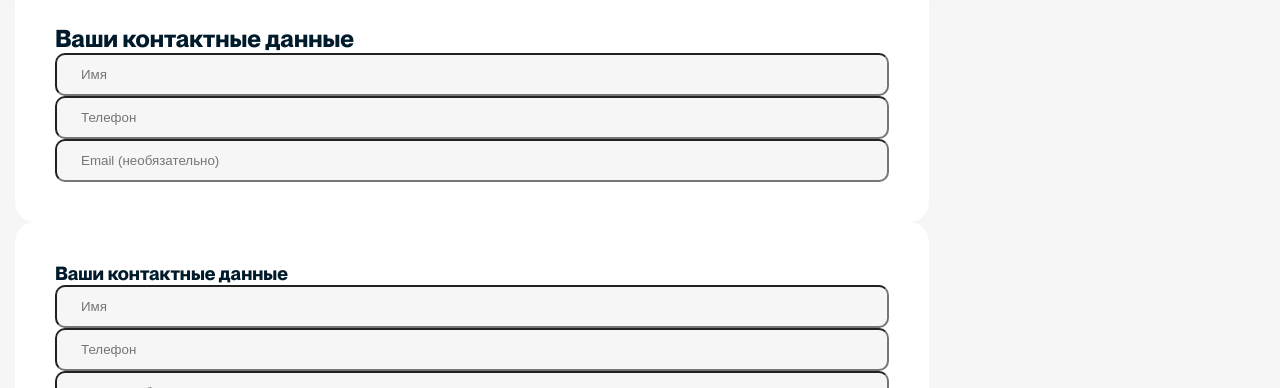
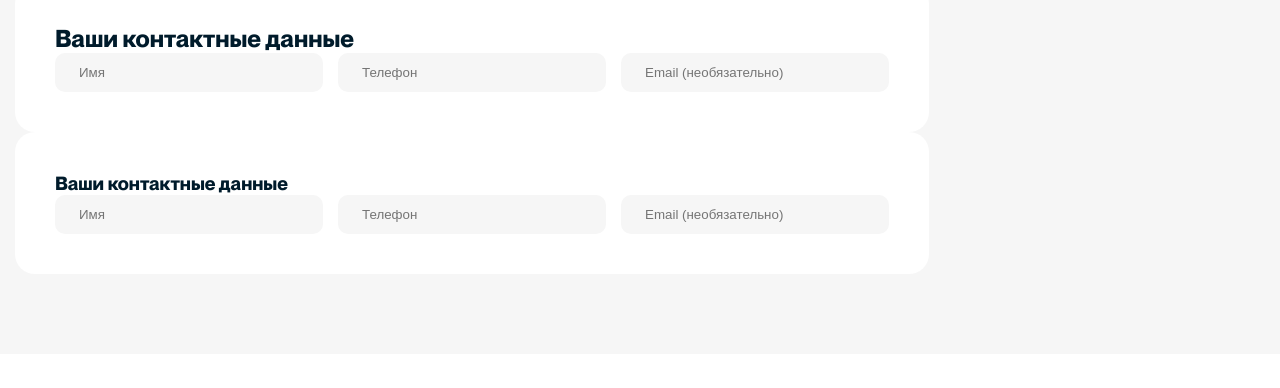
Before and after one commit to asadbekqulboyev/Euro-Wash, a plain HTML site: page order.html in a window 1280 px wide. Shown: the part 223-611 px from the top of the page. Drawn offline with nearby package versions, Linux system fonts and the light colour scheme.

Commit message:
debug walidator

```diff
--- a/assets/scss/_form.scss
+++ b/assets/scss/_form.scss
@@ -18,7 +18,15 @@
                 background: #F6F6F6;
                 padding: 12px 24px;
                 width: 100%;
+                outline: 0;
+                border: 0;
             }
+        }
+        .form__left_items{
+            display: flex;
+            justify-content: space-between;     }
+        .form__left_item{
+            width: calc(33.33% - 10px);
         }
     }
 }
```
Also changed, not shown: brands.html (+2 -4 lines), assets/css/main.css, 1 other file.
